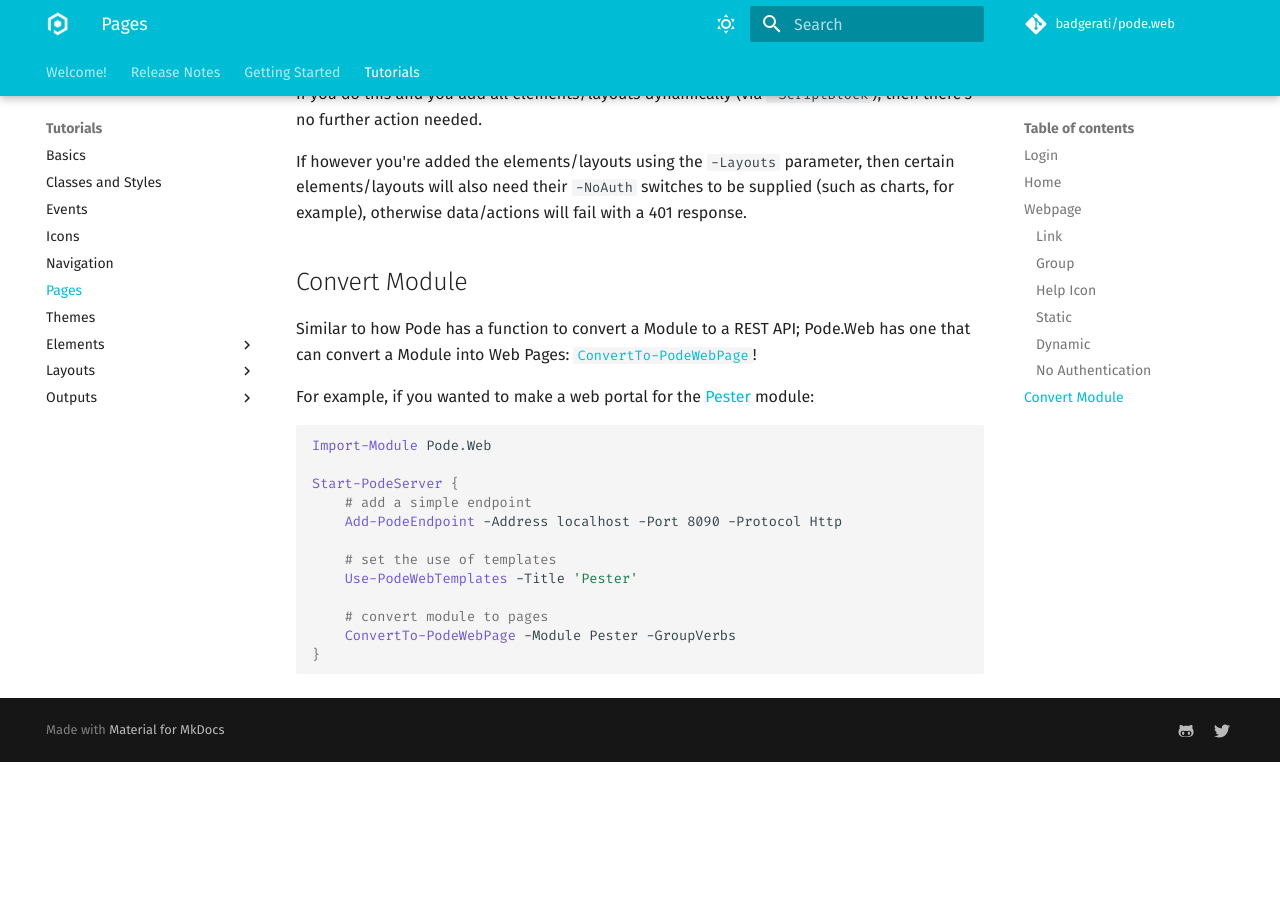
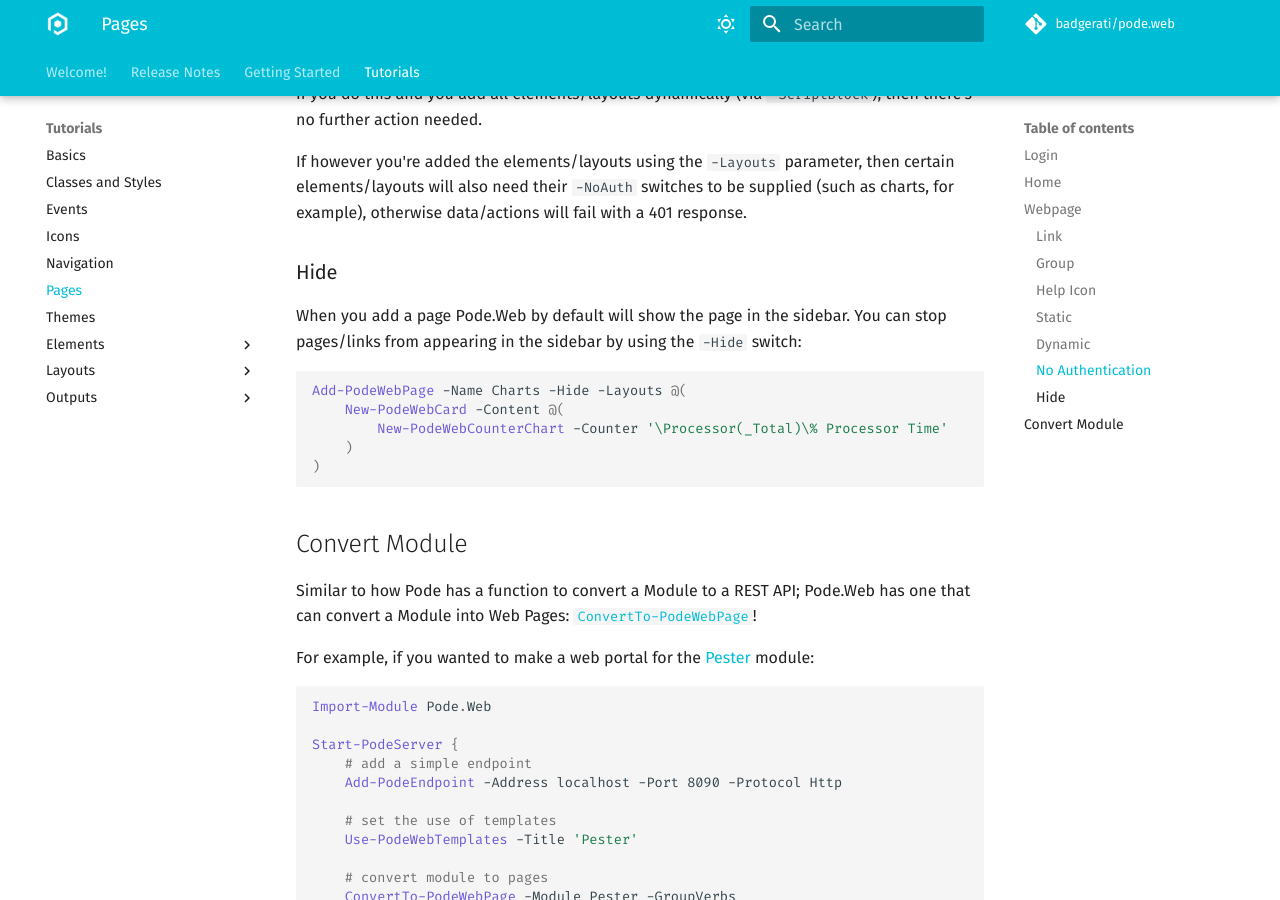
Before and after one commit to Badgerati/Pode.Web, an MkDocs documentation site: the page built from docs/Tutorials/Pages.md, in a window 1280 px wide and 900 px high, scrolled down 4797 px. Built offline with MkDocs 1.6.1 and Material for MkDocs 9.7.7, drawn with Linux system fonts in a browser that asks for light colours; comment, search, counter and statistics services are not loaded; before the commit the page ends 5559 px from its top, so only the background shows below that.

Commit message:
#207: add -Hide switch to stop pages appearing in sidebar

````diff
--- a/docs/Tutorials/Pages.md
+++ b/docs/Tutorials/Pages.md
@@ -195,6 +195,18 @@ If you do this and you add all elements/layouts dynamically (via `-ScriptBlock`)
 
 If however you're added the elements/layouts using the `-Layouts` parameter, then certain elements/layouts will also need their `-NoAuth` switches to be supplied (such as charts, for example), otherwise data/actions will fail with a 401 response.
 
+### Hide
+
+When you add a page Pode.Web by default will show the page in the sidebar. You can stop pages/links from appearing in the sidebar by using the `-Hide` switch:
+
+```powershell
+Add-PodeWebPage -Name Charts -Hide -Layouts @(
+    New-PodeWebCard -Content @(
+        New-PodeWebCounterChart -Counter '\Processor(_Total)\% Processor Time'
+    )
+)
+```
+
 ## Convert Module
 
 Similar to how Pode has a function to convert a Module to a REST API; Pode.Web has one that can convert a Module into Web Pages: [`ConvertTo-PodeWebPage`](../../Functions/Pages/ConvertTo-PodeWebPage)!
````
Also changed, not shown: 2 other files.
